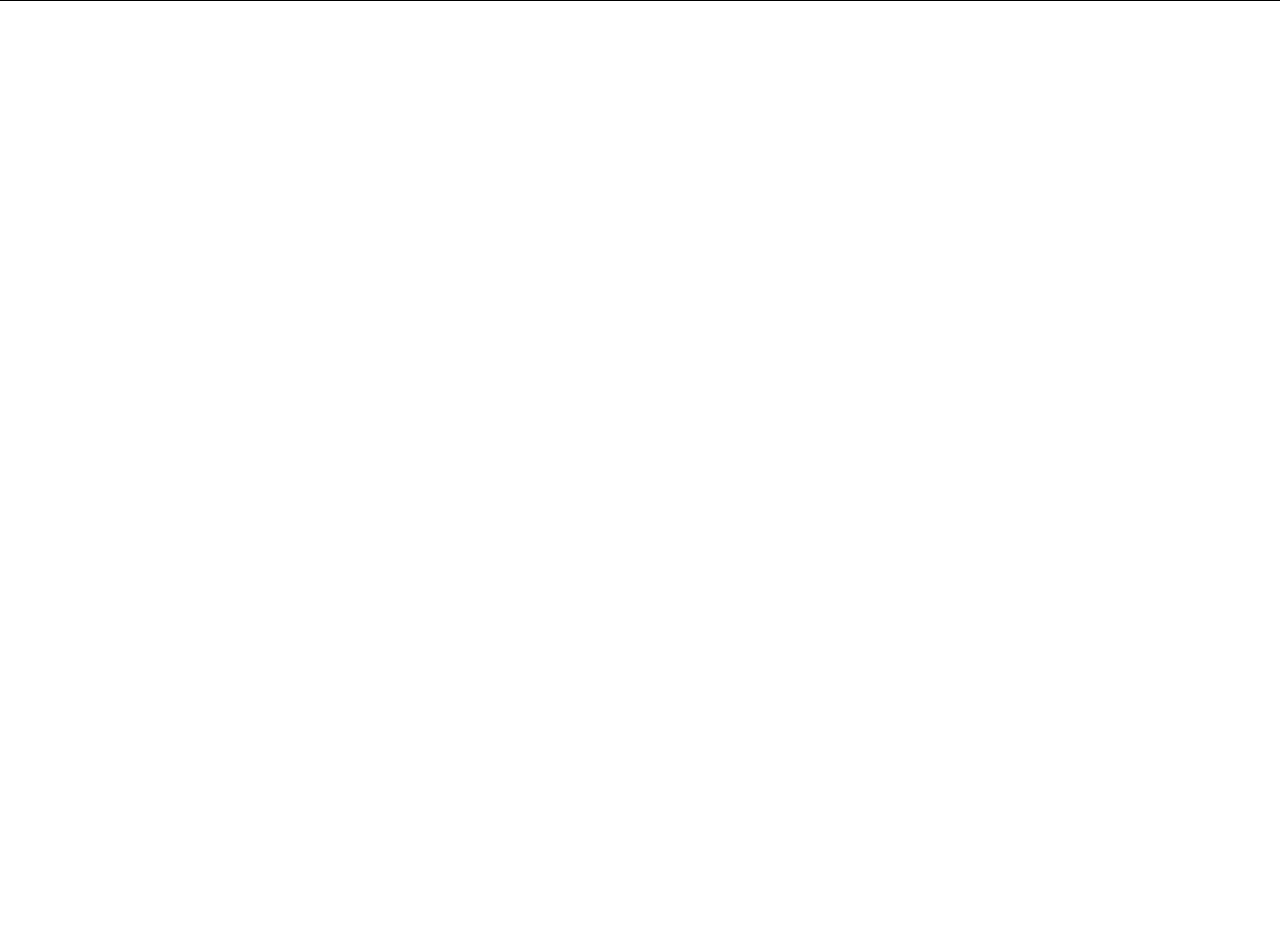
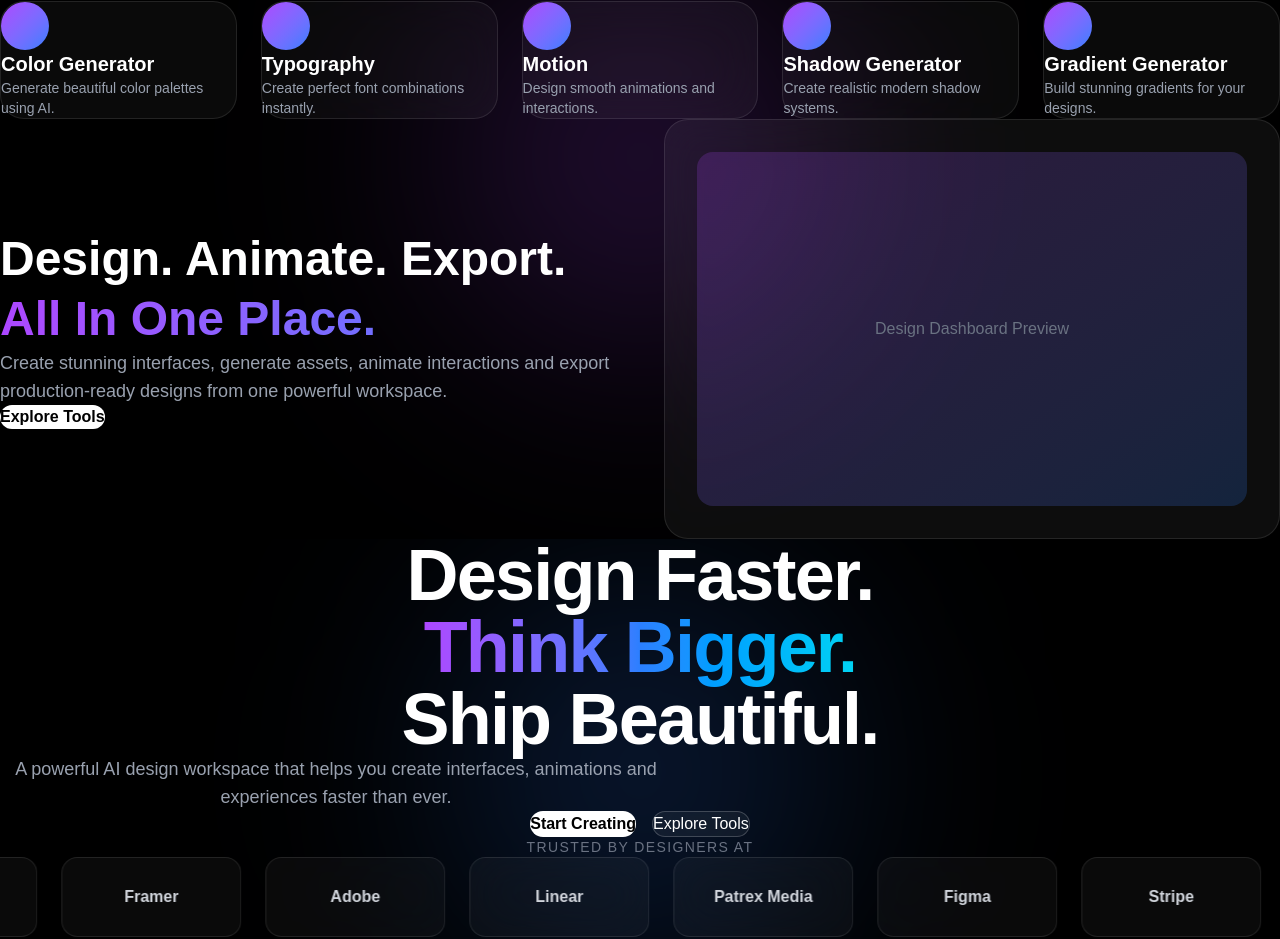
Before and after one commit to ashishpatel3630-art/Design_OS, a Next.js app in the folder frontend/: page / in a window 1280 px wide. Shown: the part 915-1854 px from the top of the page. Before the commit the page ends 916 px from the top, so only its background shows below. Built offline with nearby package versions, Linux system fonts and the light colour scheme.

Commit message:
hero section layout fixing

```diff
--- /dev/null
+++ b/frontend/src/components/sections/Design.tsx
@@ -0,0 +1,212 @@
+"use client";
+import React from "react";
+import { motion } from "framer-motion";
+
+function Design() {
+  const brands = [
+    "Figma",
+    "Stripe",
+    "Framer",
+    "Adobe",
+    "Linear",
+    "Patrex Media",
+  ];
+
+  return (
+    <section className="relative overflow-hidden py-28">
+      {/* Glow */}
+
+      <div
+        className="
+absolute
+left-1/2
+top-10
+-translate-x-1/2
+h-96
+w-96
+rounded-full
+bg-blue-500/20
+blur-[120px]
+"
+      />
+
+      <div
+        className="
+relative
+z-10
+max-w-7xl
+mx-auto
+px-6
+lg:px-20
+"
+      >
+        {/* HERO CONTENT */}
+
+        <motion.div
+          initial={{
+            opacity: 0,
+            x: -100,
+          }}
+          whileInView={{
+            opacity: 1,
+            x: 0,
+          }}
+          transition={{
+            duration: 0.8,
+          }}
+          viewport={{
+            once: true,
+          }}
+          className="
+text-center
+"
+        >
+          <h1
+            className="
+text-5xl
+md:text-7xl
+font-bold
+text-white
+tracking-tight
+"
+          >
+            Design Faster.
+            <br />
+            <span
+              className="
+bg-gradient-to-r
+from-purple-500
+via-blue-500
+to-cyan-400
+bg-clip-text
+text-transparent
+"
+            >
+              Think Bigger.
+            </span>
+            <br />
+            Ship Beautiful.
+          </h1>
+
+          <p
+            className="
+mt-6
+max-w-2xl
+mx-auto
+text-lg
+text-gray-400
+"
+          >
+            A powerful AI design workspace that helps you create interfaces,
+            animations and experiences faster than ever.
+          </p>
+
+          <div
+            className="
+mt-10
+flex
+justify-center
+gap-4
+"
+          >
+            <button
+              className="
+rounded-full
+bg-white
+px-8
+py-3
+text-black
+font-semibold
+hover:scale-105
+transition
+"
+            >
+              Start Creating
+            </button>
+
+            <button
+              className="
+rounded-full
+border
+border-white/20
+bg-white/5
+px-8
+py-3
+text-white
+backdrop-blur-xl
+"
+            >
+              Explore Tools
+            </button>
+          </div>
+        </motion.div>
+
+        {/* TRUSTED BRAND MARQUEE */}
+
+        <div className="mt-24 overflow-hidden">
+          <p
+            className="
+text-center
+text-sm
+uppercase
+tracking-widest
+text-gray-500
+mb-10
+"
+          >
+            Trusted by designers at
+          </p>
+
+          <div
+            className="
+relative
+flex
+overflow-hidden
+"
+          >
+            <motion.div
+              className="
+flex
+gap-6
+"
+              animate={{
+                x: ["0%", "-50%"],
+              }}
+              transition={{
+                duration: 20,
+                repeat: Infinity,
+                ease: "linear",
+              }}
+            >
+              {[...brands, ...brands].map((brand, index) => (
+                <div
+                  key={index}
+                  className="
+min-w-[180px]
+h-20
+flex
+items-center
+justify-center
+rounded-2xl
+border
+border-white/10
+bg-white/[0.04]
+backdrop-blur-xl
+text-gray-300
+font-semibold
+hover:text-white
+transition
+"
+                >
+                  {brand}
+                </div>
+              ))}
+            </motion.div>
+          </div>
+        </div>
+      </div>
+    </section>
+  );
+}
+
+export default Design;
--- a/frontend/src/components/sections/Features.tsx
+++ b/frontend/src/components/sections/Features.tsx
@@ -1,32 +1,96 @@
 import React from "react";
 
 function FeaturesSection() {
+
+  const features = [
+    {
+      title: "Color Generator",
+      desc: "Generate beautiful color palettes using AI.",
+    },
+    {
+      title: "Typography",
+      desc: "Create perfect font combinations instantly.",
+    },
+    {
+      title: "Motion",
+      desc: "Design smooth animations and interactions.",
+    },
+    {
+      title: "Shadow Generator",
+      desc: "Create realistic modern shadow systems.",
+    },
+    {
+      title: "Gradient Generator",
+      desc: "Build stunning gradients for your designs.",
+    },
+  ];
+
+
   return (
     <section className="relative overflow-hidden py-24">
-      <div className="max-w-7xl mx-auto px-6 lg:px-20">
+
+
+      {/* Background Glow */}
+      <div
+        className="
+        absolute
+        top-20
+        left-1/2
+        -translate-x-1/2
+        h-96
+        w-96
+        rounded-full
+        bg-purple-500/20
+        blur-[120px]
+        "
+      />
+
+
+      <div
+        className="
+        relative
+        z-10
+        max-w-7xl
+        mx-auto
+        px-6
+        lg:px-20
+        "
+      >
+
+
+        {/* Heading */}
+
         <div className="text-center mb-16">
+
           <h1
             className="
             text-5xl
             md:text-6xl
             font-bold
             text-white
-          "
+            "
           >
+
             Everything a{" "}
+
             <span
               className="
               bg-gradient-to-r
               from-purple-500
-              to-blue-500
+              via-blue-500
+              to-cyan-400
               bg-clip-text
               text-transparent
-            "
+              "
             >
               Designer
-            </span>{" "}
-            Needs
+            </span>
+
+            {" "}Needs
+
           </h1>
+
+
 
           <p
             className="
@@ -35,15 +99,230 @@
             text-gray-400
             max-w-2xl
             mx-auto
+            "
+          >
+            Explore powerful tools that help you create,
+            automate and ship beautiful designs faster.
+          </p>
+
+        </div>
+
+
+
+        {/* Feature Cards */}
+
+        <div
+          className="
+          grid
+          grid-cols-1
+          sm:grid-cols-2
+          lg:grid-cols-5
+          gap-6
           "
+        >
+
+          {
+            features.map((feature,index)=>(
+
+              <div
+                key={index}
+                className="
+                group
+                rounded-3xl
+                border
+                border-white/10
+                bg-white/[0.04]
+                backdrop-blur-xl
+                p-6
+                hover:-translate-y-3
+                transition-all
+                duration-500
+                "
+              >
+
+
+                <div
+                  className="
+                  h-12
+                  w-12
+                  rounded-xl
+                  bg-gradient-to-br
+                  from-purple-500
+                  to-blue-500
+                  mb-6
+                  "
+                />
+
+
+                <h2
+                  className="
+                  text-xl
+                  font-semibold
+                  text-white
+                  "
+                >
+                  {feature.title}
+                </h2>
+
+
+                <p
+                  className="
+                  mt-3
+                  text-sm
+                  text-gray-400
+                  "
+                >
+                  {feature.desc}
+                </p>
+
+
+              </div>
+
+            ))
+          }
+
+        </div>
+
+
+
+
+        {/* Feature Showcase */}
+
+        <div
+          className="
+          mt-32
+          grid
+          lg:grid-cols-2
+          gap-12
+          items-center
+          "
+        >
+
+
+          {/* Left Content */}
+
+          <div>
+
+            <h2
+              className="
+              text-4xl
+              md:text-5xl
+              font-bold
+              text-white
+              leading-tight
+              "
+            >
+              Design.
+              Animate.
+              Export.
+
+              <span
+                className="
+                block
+                bg-gradient-to-r
+                from-purple-500
+                to-blue-500
+                bg-clip-text
+                text-transparent
+                "
+              >
+                All In One Place.
+              </span>
+
+            </h2>
+
+
+            <p
+              className="
+              mt-6
+              text-gray-400
+              text-lg
+              "
+            >
+              Create stunning interfaces, generate assets,
+              animate interactions and export production-ready
+              designs from one powerful workspace.
+            </p>
+
+
+
+            <button
+              className="
+              mt-8
+              rounded-full
+              bg-white
+              px-8
+              py-3
+              text-black
+              font-semibold
+              hover:scale-105
+              transition
+              "
+            >
+              Explore Tools
+            </button>
+
+
+          </div>
+
+
+
+
+
+          {/* Right Image Preview */}
+
+
+          <div
+            className="
+            relative
+            h-[420px]
+            rounded-3xl
+            border
+            border-white/10
+            bg-white/[0.05]
+            backdrop-blur-xl
+            overflow-hidden
+            "
           >
-            Explore powerful tools that help you create, automate and ship
-            beautiful designs faster.
-          </p>
+
+            <div
+              className="
+              absolute
+              inset-8
+              rounded-2xl
+              bg-gradient-to-br
+              from-purple-500/20
+              to-blue-500/20
+              "
+            />
+
+
+            <div
+              className="
+              relative
+              z-10
+              flex
+              items-center
+              justify-center
+              h-full
+              text-gray-500
+              "
+            >
+              Design Dashboard Preview
+            </div>
+
+
+          </div>
+
+
         </div>
+
+
       </div>
+
     </section>
   );
 }
 
+
 export default FeaturesSection;
--- a/frontend/src/components/sections/Hero.tsx
+++ b/frontend/src/components/sections/Hero.tsx
@@ -1,6 +1,7 @@
 import Navbar from "../navbar/Navbar";
 import ButtonUI from "../ui/ButtonUI";
 import FeaturesSection from "./Features";
+import Design from "./Design";
 function Hero() {
   return (
     <>
@@ -15,7 +16,6 @@
             </p>
           </div>
 
-
           <h1 className="mt-10 text-6xl md:text-7xl lg:text-8xl font-black leading-[0.95] tracking-tight text-amber-50">
             Create
             <br />
@@ -25,19 +25,16 @@
             <br />& Motion
           </h1>
 
-
           <p className="mx-20 max-w-3xl  gap-44 text-lg md:text-xl leading-8 text-neutral-300">
-            Design OS is your all-in-one creative operating system for designersc
-            and developers. Generate color systems, typography, gradients,
-            animations, design tokens, and much more—all from one premium
-            workspace.
+            Design OS is your all-in-one creative operating system for
+            designersc and developers. Generate color systems, typography,
+            gradients, animations, design tokens, and much more—all from one
+            premium workspace.
           </p>
-
 
           <div className="mt-20 flex justify-center gap-6 flex-wrap">
             <ButtonUI text="Get Started" variant="primary" />
-          <ButtonUI text="Live Demo" variant="secondary" />
-
+            <ButtonUI text="Live Demo" variant="secondary" />
           </div>
 
           <div className="mt-20 flex justify-center gap-32 flex-wrap">
@@ -55,14 +52,15 @@
               <h2 className="text-4xl font-bold text-amber-50">20+</h2>
               <p className="text-neutral-500 mt-2">Creative Tools</p>
             </div>
-
           </div>
-
         </div>
       </section>
-       <div className="mt-20 flex justify-center gap-32 flex-wrap h-100vh bg-black">
-            <FeaturesSection/>
-          </div>
+      <div className="mt-20 flex justify-center gap-32 flex-wrap h-100vh bg-black">
+        <FeaturesSection />
+      </div>
+      <div className="mt-20 flex justify-center gap-20 flex-wrap h-100 bg-black">
+        <Design />
+      </div>
     </>
   );
 }
```
Also changed, not shown: 1 other file (tests, documents, lock files or other folders).
